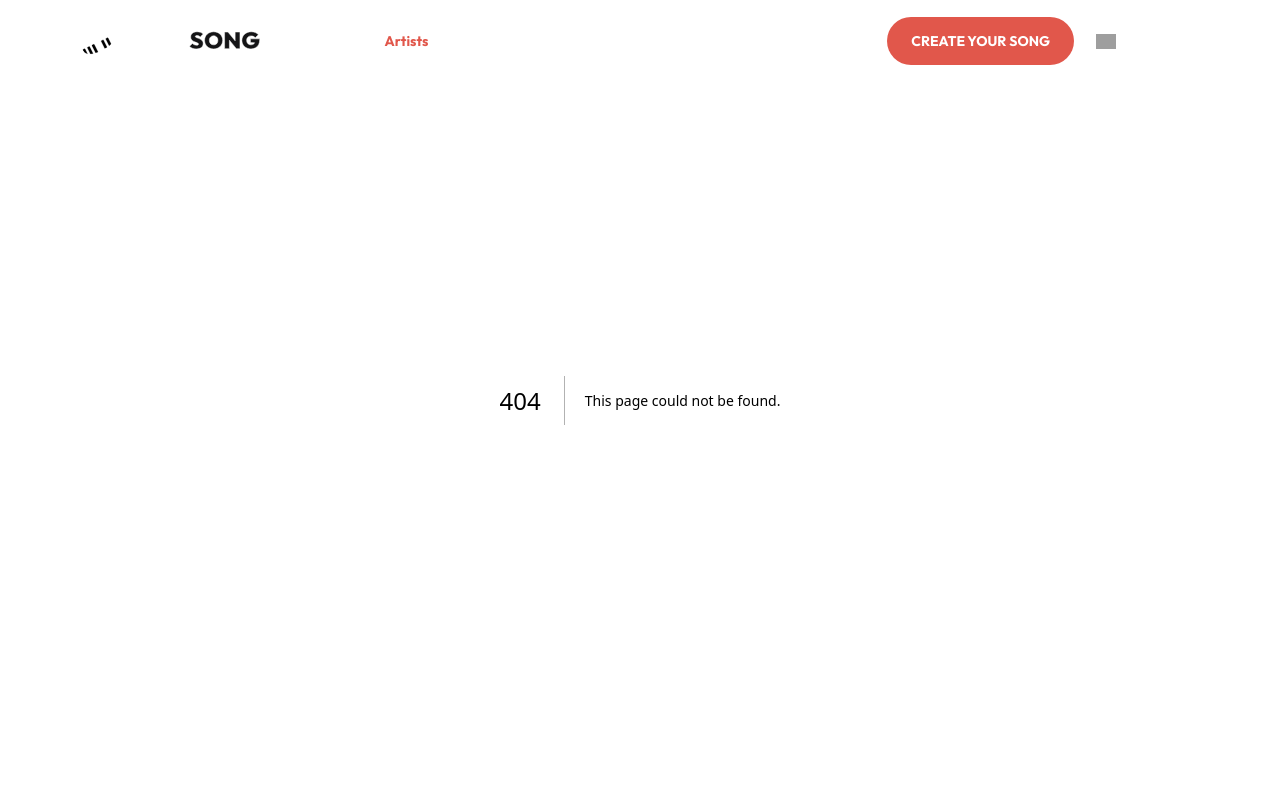
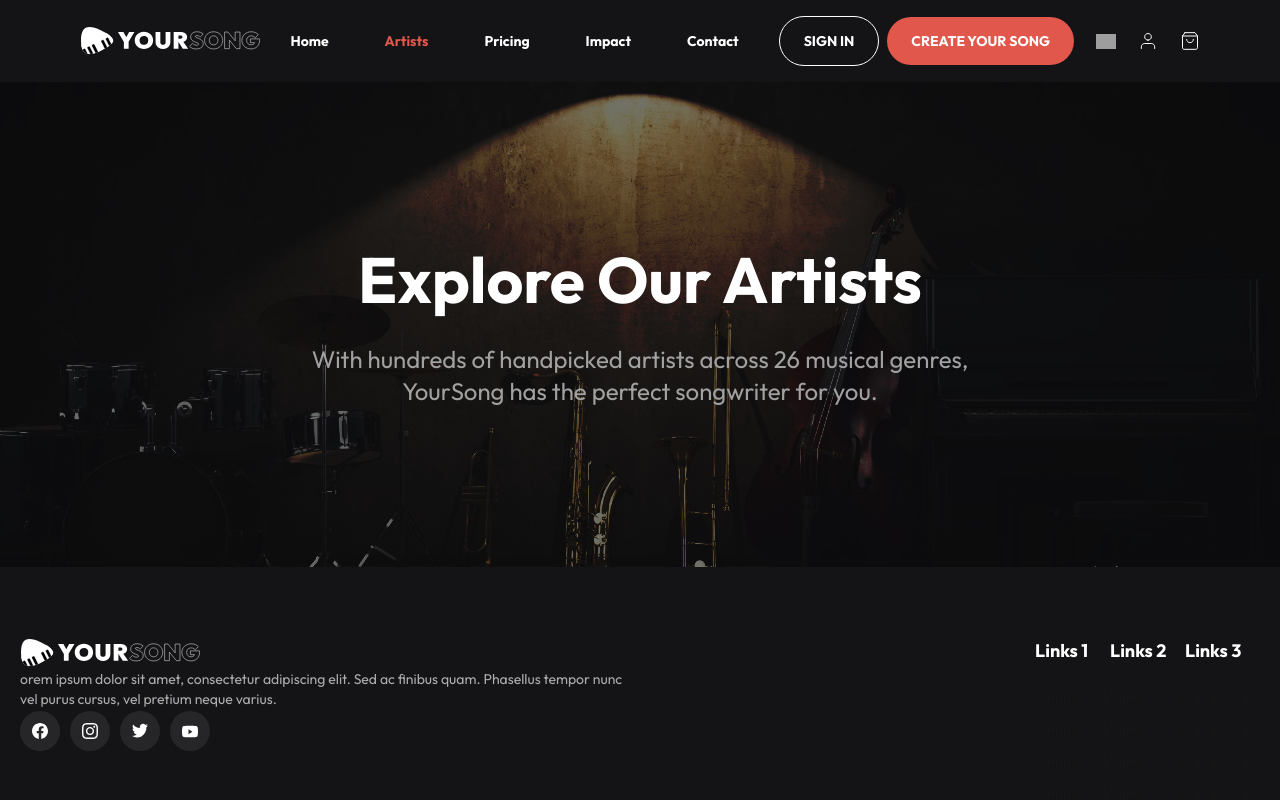
Before and after one commit to rakibul-wdp/your-song-wdp, a Next.js app: page /artists in a window 1280 px wide. Before the commit this address had no page. Shown: the top 800 px of the page. Built offline with nearby package versions, Linux system fonts and the light colour scheme; grey boxes are pictures that could not be loaded.

Commit message:
artists page hero section done

```diff
--- /dev/null
+++ b/src/app/artists/page.tsx
@@ -0,0 +1,11 @@
+import { ArtistsHero } from "@/components/pages/artists";
+
+const Artists = () => {
+  return (
+    <main>
+      <ArtistsHero />
+    </main>
+  );
+};
+
+export default Artists;
--- /dev/null
+++ b/src/components/pages/artists/artists-hero.tsx
@@ -0,0 +1,38 @@
+import { cn } from "@/lib/utils";
+import { FC } from "react";
+import { P, Title } from "../../typography";
+
+export const ArtistsHero: FC = () => {
+  return (
+    <section className="pt-[75px] md:pt-[82px]">
+      <div className={cn("relative py-[120px] lg:py-[160px]")}>
+        <div
+          className="absolute inset-0 bg-center bg-no-repeat bg-cover"
+          style={{
+            backgroundImage: `
+            linear-gradient(180deg, rgba(20, 20, 22, 0.6) 0%, #141416 103.3%),
+            url('/images/artists-hero-bg.png')
+            `,
+            backgroundBlendMode: "overlay",
+            opacity: 0.4,
+            zIndex: -1,
+          }}
+        ></div>
+
+        <div
+          className={cn(
+            "relative z-10",
+            "flex flex-col text-center items-center justify-center gap-6",
+            "px-4 md:px-0"
+          )}
+        >
+          <Title variant="H3">Explore Our Artists</Title>
+          <P variant="P1" className="leading-9 text-[#A1A1A2]">
+            With hundreds of handpicked artists across 26 musical genres, <br />
+            YourSong has the perfect songwriter for you.
+          </P>
+        </div>
+      </div>
+    </section>
+  );
+};
--- /dev/null
+++ b/src/components/pages/artists/index.ts
@@ -0,0 +1 @@
+export * from "./artists-hero";
--- a/src/components/home/home-hero.tsx
+++ b/src/components/pages/home/home-hero.tsx
@@ -1,7 +1,7 @@
 import { cn } from "@/lib/utils";
 import { FC } from "react";
-import { Button } from "../common";
-import { P, Title } from "../typography";
+import { Button } from "../../common";
+import { P, Title } from "../../typography";
 
 export const HomeHero: FC = () => {
   return (
--- a/src/components/home/how-works.tsx
+++ b/src/components/pages/home/how-works.tsx
@@ -1,7 +1,7 @@
 import { cn } from "@/lib/utils";
 import { FC } from "react";
-import { Container } from "../common";
-import { P, SubTitle } from "../typography";
+import { Container } from "../../common";
+import { P, SubTitle } from "../../typography";
 import { Slider } from "./slider";
 
 export const HowWorks: FC = () => {
--- a/src/components/home/our-artists.tsx
+++ b/src/components/pages/home/our-artists.tsx
@@ -1,6 +1,6 @@
 import { FC } from "react";
-import { Container } from "../common";
-import { P, SubTitle } from "../typography";
+import { Container } from "../../common";
+import { P, SubTitle } from "../../typography";
 import { OurArtistsCarousel } from "./our-artists-carousel";
 
 export const OurArtists: FC = () => {
--- a/src/components/home/redirect-page.tsx
+++ b/src/components/pages/home/redirect-page.tsx
@@ -2,8 +2,8 @@ import { cn } from "@/lib/utils";
 import { ArrowRight } from "lucide-react";
 import Link from "next/link";
 import { FC } from "react";
-import { Container } from "../common";
-import { P, SubTitle } from "../typography";
+import { Container } from "../../common";
+import { P, SubTitle } from "../../typography";
 
 export const RedirectPage: FC = () => {
   return (
--- a/src/components/home/slider.tsx
+++ b/src/components/pages/home/slider.tsx
@@ -2,7 +2,7 @@
 
 import { ArrowRight } from "lucide-react";
 import { FC, useEffect, useState } from "react";
-import { P, SubTitle, Title } from "../typography";
+import { P, SubTitle, Title } from "../../typography";
 
 export interface ISliders {
   id: number;
```
Also changed, not shown: src/app/page.tsx (+6 -3 lines), src/components/pages/home/our-artists-carousel.tsx (renamed from src/components/home/our-artists-carousel.tsx, +4 -4 lines), public/images/artists-hero-bg.png (added), src/components/pages/home/index.ts (renamed from src/components/home/index.ts).
